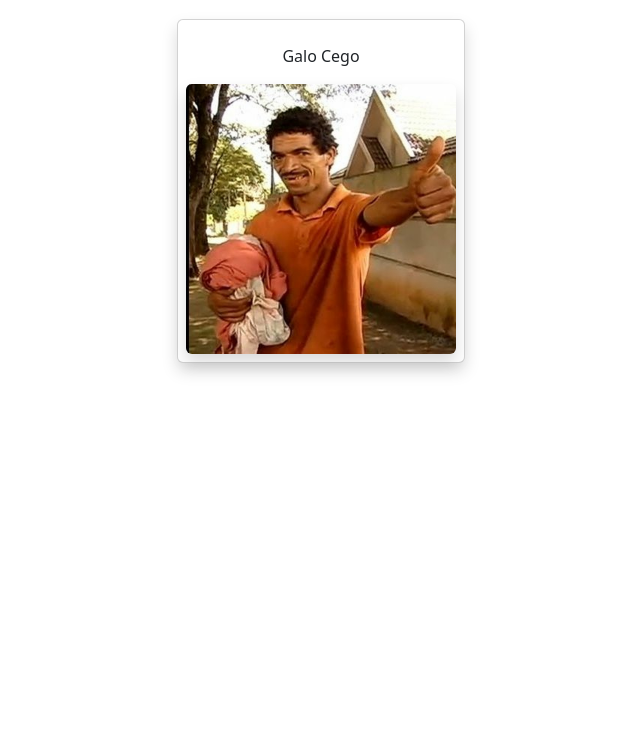
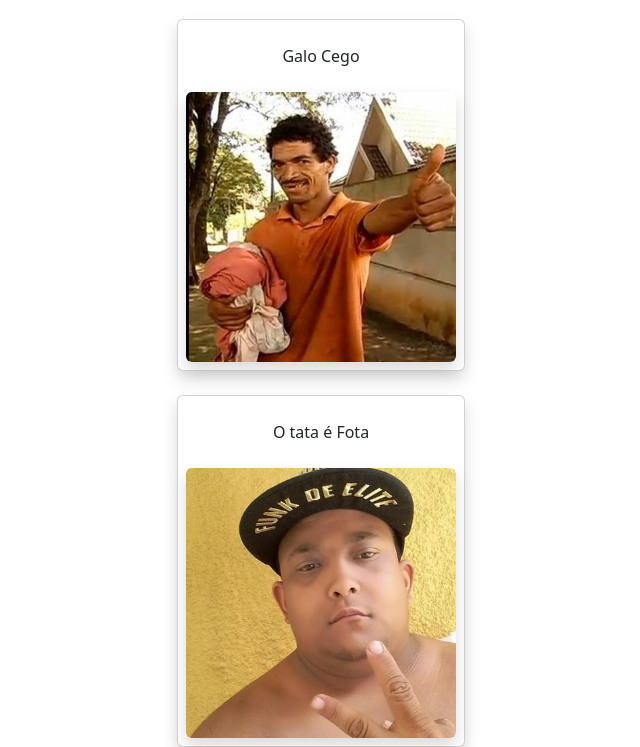
Before and after one commit to eliaberr/MemesBootCampDevJr, a plain HTML site: page index.html in a window 1280 px wide. Shown: the part 53-800 px from the top of the page, without its empty margins (319-959 px from the left). Drawn offline with nearby package versions, Linux system fonts and the light colour scheme.

Commit message:
Finalizado o Front Closes #1

```diff
--- a/index.html
+++ b/index.html
@@ -13,20 +13,26 @@
     </script>
 </head>
 <body>
+    <header>
+        <div class="display-6 text-center">Memes Popular</div>
+    </header>
     <main>
-        <header>
-            <div class="display-6 text-center">Memes Popular</div>
-        </header>
         <section>
             <div class="container d-flex justify-content-center">
                 <div class="card p-2 shadow mt-4" style="width: 18rem;">
                     <div class="card-body">
-                      <p class="card-text text-center">Galo Cego</p>
+                      <p class="card-title text-center">Galo Cego</p>
                     </div>
+                        <img src="assets/galo-cego.jpeg" class="card-img-top borde-none rounded-2 shadow" alt="...">
+                  </div>
+            </div>
 
-                        <img src="assets/galo-cego.jpeg" class="card-img-top borde-none rounded-2 shadow" alt="...">
-
-
+            <div class="container d-flex justify-content-center">
+                <div class="card p-2 shadow mt-4" style="width: 18rem;">
+                    <div class="card-body">
+                      <p class="card-title text-center">O tata é Fota</p>
+                    </div>
+                        <img src="assets/tata.jpg" class="card-img-top borde-none rounded-2 shadow" alt="...">
                   </div>
             </div>
         </section>
```
Also changed, not shown: assets/tata.jpg (added).
